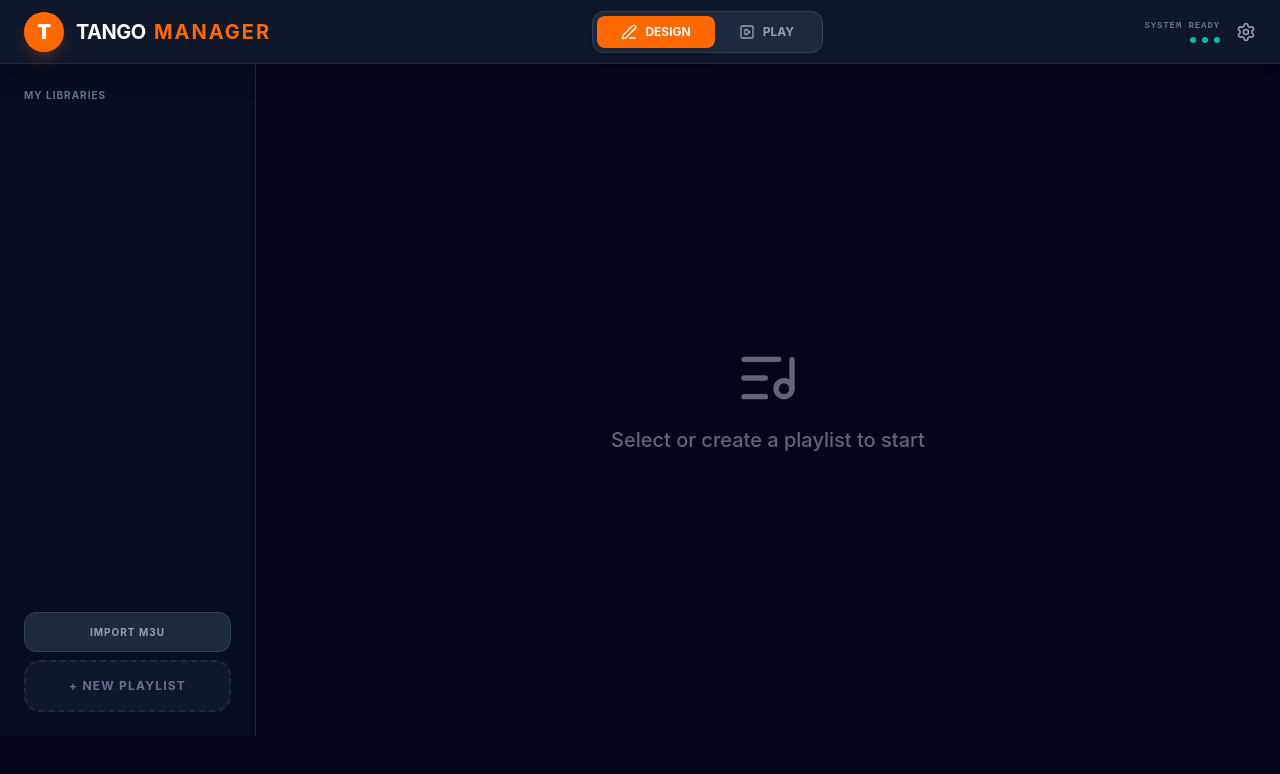
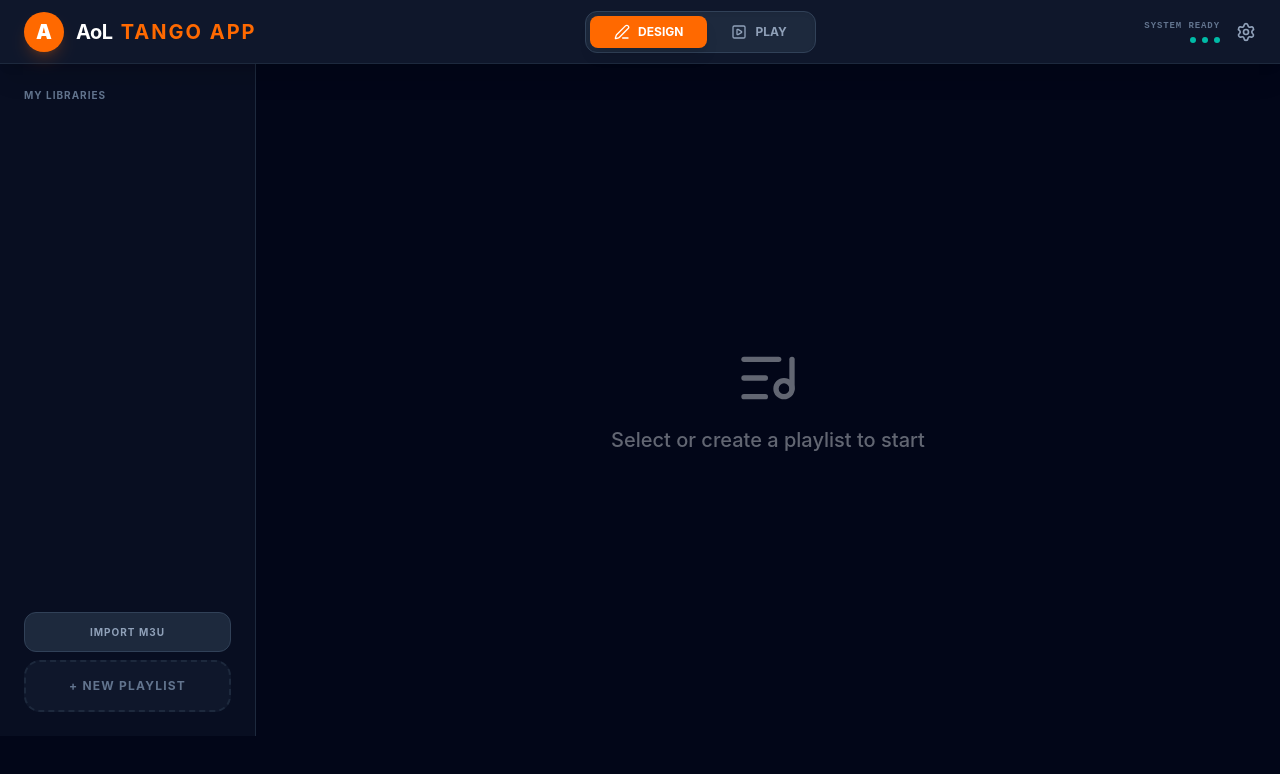
Before and after one commit to prasadbhawalkar/Tango, a React (Vite) app: page / in a window 1280 px wide. Shown: the top 774 px of the page. Built offline with nearby package versions, Linux system fonts and the light colour scheme.

Commit message:
feat: Update app name and branding
Update the application name in metadata.json and the displayed branding in App.tsx to reflect the full application name "AoL Tango App". This ensures consistent naming across the application.

```diff
--- a/metadata.json
+++ b/metadata.json
@@ -1,5 +1,5 @@
 {
-  "name": "Tango",
+  "name": "AoL Tango App",
   "description": "A high-performance, technical playlist manager for audio/video sequencing, scheduling, and multi-format playback.",
   "requestFramePermissions": [],
   "majorCapabilities": [
--- a/src/App.tsx
+++ b/src/App.tsx
@@ -56,9 +56,9 @@ const TangoApp = () => {
       <nav className="h-16 px-6 bg-slate-900 flex items-center justify-between border-b border-slate-800 shadow-xl z-50">
         <div className="flex items-center gap-3">
           <div className="w-10 h-10 bg-orange-500 rounded-full flex items-center justify-center text-white font-black text-xl shadow-lg shadow-orange-500/20">
-            T
+            A
           </div>
-          <span className="text-white font-bold tracking-tight text-xl">TANGO <span className="text-orange-500 tracking-widest uppercase ml-1">Manager</span></span>
+          <span className="text-white font-bold tracking-tight text-xl text-nowrap">AoL <span className="text-orange-500 tracking-widest uppercase ml-1">Tango App</span></span>
         </div>
 
         <div className="flex bg-slate-800 p-1 rounded-xl shadow-inner border border-slate-700">
```
